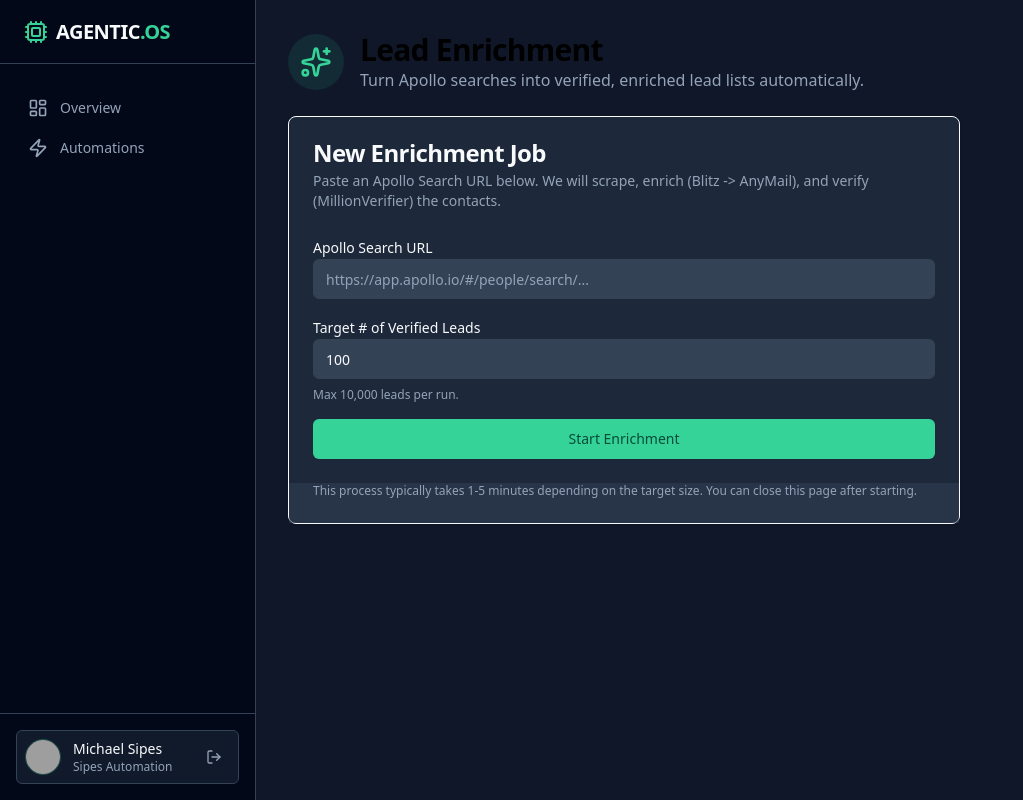
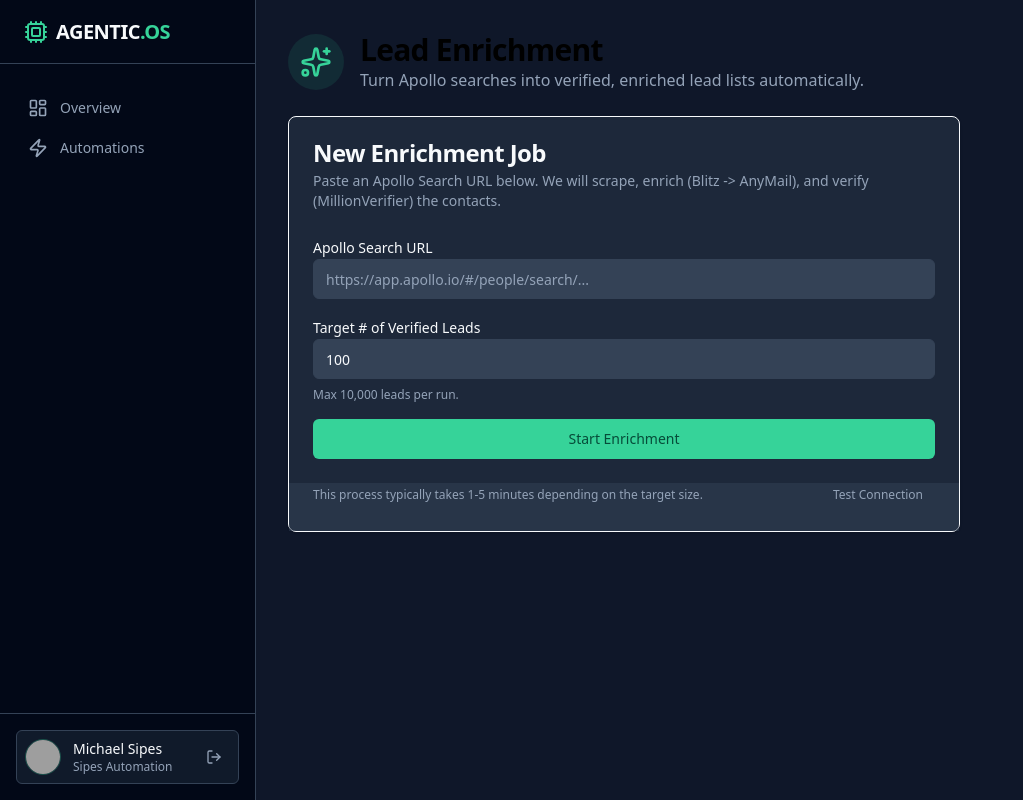
Before and after one commit to msipes-cpu/client-portal-template, a Next.js app: page /c/1/tools/apollo in a window 1280 px wide. Shown: the whole page, without its empty margins (0-1023 px from the left). Built offline with nearby package versions, Linux system fonts and the light colour scheme; no server answers; grey boxes are pictures that could not be loaded.

Commit message:
chore: sanitize backend url and add connection test button

```diff
--- a/src/app/c/[domain]/tools/apollo/page.tsx
+++ b/src/app/c/[domain]/tools/apollo/page.tsx
@@ -14,7 +14,22 @@ export default function ApolloEnrichmentPage({ params }: { params: { domain: str
     const [status, setStatus] = useState<{ type: 'success' | 'error' | null, message: string }>({ type: null, message: '' })
 
     // Configuration checks
-    const BACKEND_URL = process.env.NEXT_PUBLIC_BACKEND_URL;
+    // Sanitize the URL: Remove surrounding quotes if present, remove trailing slash
+    const RAW_URL = process.env.NEXT_PUBLIC_BACKEND_URL || "";
+    const BACKEND_URL = RAW_URL.replace(/['"]/g, "").replace(/\/$/, "");
+
+    const checkConnection = async () => {
+        try {
+            console.log("Testing connection to:", BACKEND_URL);
+            const res = await fetch(`${BACKEND_URL}/`, { method: "GET" });
+            const data = await res.json();
+            alert(`Connection Successful! Status: ${res.status}\nResponse: ${JSON.stringify(data)}`);
+            console.log("Health Check Data:", data);
+        } catch (error: any) {
+            alert(`Connection Failed!\nError: ${error.message}`);
+            console.error("Health Check Error:", error);
+        }
+    }
 
     const handleSubmit = async (e: React.FormEvent) => {
         e.preventDefault()
@@ -139,10 +154,13 @@ export default function ApolloEnrichmentPage({ params }: { params: { domain: str
                         </Button>
                     </form>
                 </CardContent>
-                <CardFooter className="bg-muted/50 text-xs text-muted-foreground">
+                <CardFooter className="bg-muted/50 text-xs text-muted-foreground flex justify-between items-center">
                     <p>
-                        This process typically takes 1-5 minutes depending on the target size. You can close this page after starting.
+                        This process typically takes 1-5 minutes depending on the target size.
                     </p>
+                    <Button variant="ghost" size="sm" onClick={checkConnection} type="button" className="text-xs h-6">
+                        Test Connection
+                    </Button>
                 </CardFooter>
             </Card>
         </div>
```
